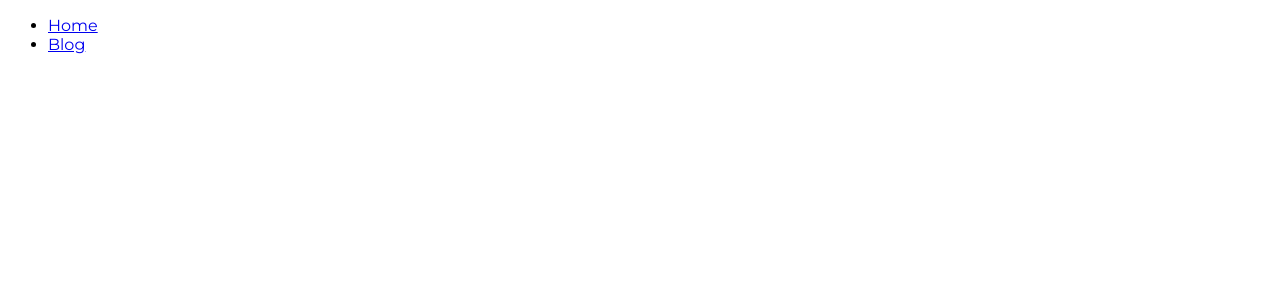
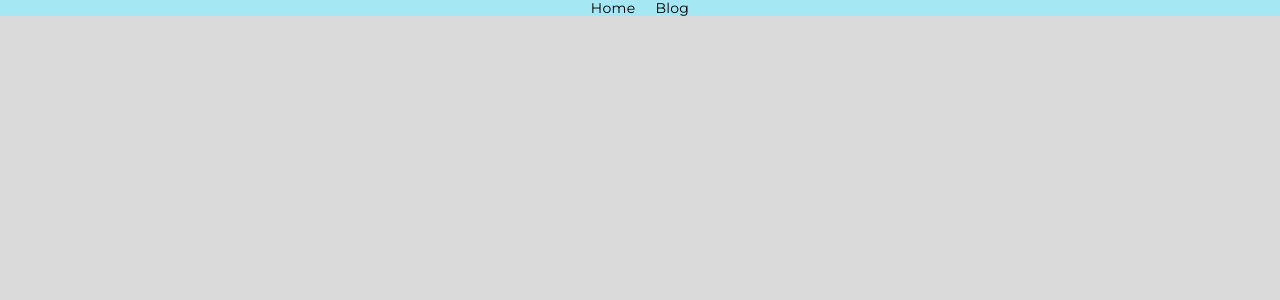
Before and after one commit to ToyEye/point, a Next.js app: page / in a window 1280 px wide. Shown: the top 300 px of the page. Built offline with nearby package versions, Linux system fonts and the light colour scheme.

Commit message:
add reusableCompontnts  + global theme

```diff
--- a/src/app/layout.js
+++ b/src/app/layout.js
@@ -1,5 +1,7 @@
 import { Montserrat } from "next/font/google";
+import "modern-normalize";
 
+import { Layout } from "@/components/Layout/Layout";
 import { Header } from "@/components/Header/Header";
 
 const montserrat = Montserrat({ subsets: ["latin"] });
@@ -13,8 +15,10 @@ export default function RootLayout({ children }) {
   return (
     <html lang="en">
       <body className={montserrat.className}>
-        <Header />
-        {children}
+        <Layout>
+          <Header />
+          {children}
+        </Layout>
       </body>
     </html>
   );
--- /dev/null
+++ b/src/app/styled/GlobalStyled.js
@@ -0,0 +1,36 @@
+import { createGlobalStyle } from "styled-components";
+
+export const GlobalStyled = createGlobalStyle`
+
+*{
+    padding: 0;
+    margin: 0;
+}
+
+body {
+    font-size: 14px;
+    letter-spacing: 0.02em;
+    background-color: ${({ theme }) => theme.mainBgColor};
+}
+
+a {
+    text-decoration: none;
+    color:inherit;
+}
+
+ul {
+    list-style: none;
+}
+
+img {
+    max-width: 100%;
+    display: block;
+    height:auto;
+}
+
+button {
+    font-family: inherit;
+    letter-spacing: inherit;
+}
+
+`;
--- /dev/null
+++ b/src/app/styled/theme.js
@@ -0,0 +1,14 @@
+export const lightTheme = {
+  mainBgColor: "#dadada",
+  headerBgColor: "#a6e7f4",
+
+  mainTextColor: "",
+
+  linkColor: "",
+  linkHoverColor: "",
+
+  btnColor: "",
+  btnHoverColor: "",
+
+  brandColor: "",
+};
--- a/src/components/Header/Header.jsx
+++ b/src/components/Header/Header.jsx
@@ -1,16 +1,21 @@
-import Link from "next/link";
+"use client";
+
+import { HeaderStyled } from "./Header.styled";
+import { Container, List } from "../reusable";
+
+import { ListLinkItem } from "../ListLinkItem/ListLinkItem";
+
+const nav = [
+  { name: "Home", path: "/" },
+  { name: "Blog", path: "/blog" },
+];
 
 export const Header = () => {
   return (
-    <header>
-      <ul>
-        <li>
-          <Link href="/">Home</Link>
-        </li>
-        <li>
-          <Link href="/blog">Blog</Link>
-        </li>
-      </ul>
-    </header>
+    <HeaderStyled>
+      <Container>
+        <List list={nav} Component={ListLinkItem} className="headerList" />
+      </Container>
+    </HeaderStyled>
   );
 };
--- /dev/null
+++ b/src/components/Header/Header.styled.js
@@ -0,0 +1,5 @@
+import styled from "styled-components";
+
+export const HeaderStyled = styled.header`
+  background-color: ${({ theme }) => theme.headerBgColor};
+`;
--- /dev/null
+++ b/src/components/Layout/Layout.jsx
@@ -0,0 +1,17 @@
+"use client";
+
+import { GlobalStyled } from "@/app/styled/GlobalStyled";
+import { ThemeProvider } from "styled-components";
+
+import { lightTheme } from "@/app/styled/theme";
+
+export const Layout = ({ children }) => {
+  return (
+    <>
+      <ThemeProvider theme={lightTheme}>
+        <GlobalStyled />
+        {children}
+      </ThemeProvider>
+    </>
+  );
+};
--- /dev/null
+++ b/src/components/ListLinkItem/ListLinkItem.jsx
@@ -0,0 +1,10 @@
+import React from "react";
+import Link from "next/link";
+
+export const ListLinkItem = ({ item }) => {
+  return (
+    <li>
+      <Link href={item.path}>{item.name}</Link>
+    </li>
+  );
+};
--- /dev/null
+++ b/src/components/reusable/Container.js
@@ -0,0 +1,23 @@
+import styled from "styled-components";
+
+export const Container = styled.div`
+  width: 100%;
+  margin: 0 auto;
+  padding-left: 10px;
+  padding-right: 10px;
+
+  @media screen and (min-width: 480px) {
+    width: 480px;
+  }
+
+  @media screen and (min-width: 768px) {
+    width: 768px;
+
+    padding-left: 15px;
+    padding-right: 15px;
+  }
+
+  @media screen and (min-width: 1280px) {
+    width: 1280px;
+  }
+`;
--- /dev/null
+++ b/src/components/reusable/List/List.jsx
@@ -0,0 +1,13 @@
+"use client";
+
+import { ListStyled } from "./List.styled";
+
+export const List = ({ list, className, Component }) => {
+  return (
+    <ListStyled className={className}>
+      {list?.map((item) => (
+        <Component key={item.name} item={item} />
+      ))}
+    </ListStyled>
+  );
+};
--- /dev/null
+++ b/src/components/reusable/List/List.styled.js
@@ -0,0 +1,11 @@
+import styled from "styled-components";
+
+export const ListStyled = styled.ul`
+  display: flex;
+  justify-content: center;
+  align-items: center;
+
+  &.headerList {
+    gap: 20px;
+  }
+`;
--- /dev/null
+++ b/src/components/reusable/Section.js
@@ -0,0 +1,16 @@
+import styled from "styled-components";
+
+export const Section = styled.section`
+  padding-top: 30px;
+  padding-bottom: 30px;
+
+  @media screen and (min-width: 768px) {
+    padding-top: 60px;
+    padding-bottom: 60px;
+  }
+
+  @media screen and (min-width: 1280px) {
+    padding-top: 80px;
+    padding-bottom: 80px;
+  }
+`;
--- /dev/null
+++ b/src/components/reusable/index.js
@@ -0,0 +1,3 @@
+export * from "./Container";
+export * from "./Section";
+export * from "./List/List";
```
